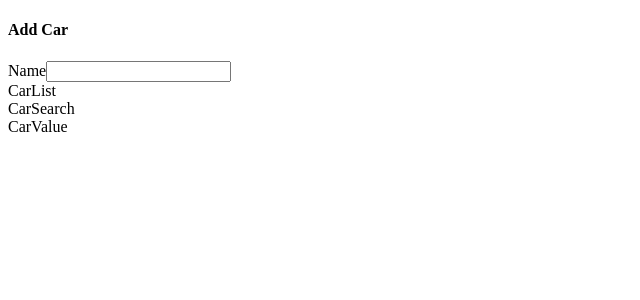
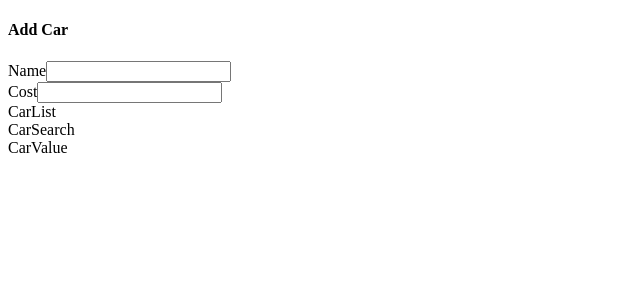
Before and after one commit to mirkiy/cars, a React (Create React App) app: page / in a window 1280 px wide. Shown: the top 300 px of the page, without its empty margins (0-640 px from the left). Built offline with nearby package versions, Linux system fonts and the light colour scheme.

Commit message:
receiving the Cost

```diff
--- a/src/components/CarForm.js
+++ b/src/components/CarForm.js
@@ -1,14 +1,21 @@
 import { useDispatch, useSelector } from 'react-redux';
-import { changeName } from '../store';
+import { changeName, changeCost } from '../store';
 
 function CarForm() {
   const dispatch = useDispatch();
-  const name = useSelector((state) => {
-    return state.form.name;
+  const { name, cost } = useSelector((state) => {
+    return {
+      name: state.form.name,
+      cost: state.form.cost,
+    };
   });
 
   const handleNameChange = (event) => {
     dispatch(changeName(event.target.value));
+  };
+  const handleCostChange = (event) => {
+    const carCost = parseInt(event.target.value) || 0;
+    dispatch(changeCost(carCost));
   };
 
   return (
@@ -24,6 +31,16 @@ function CarForm() {
               onChange={handleNameChange}
             />
           </div>
+
+          <div className="field">
+            <label className="label">Cost</label>
+            <input
+              className="input is-expanded"
+              value={cost || ''}
+              onChange={handleCostChange}
+              type="number"
+            />
+          </div>
         </div>
       </form>
     </div>
```
